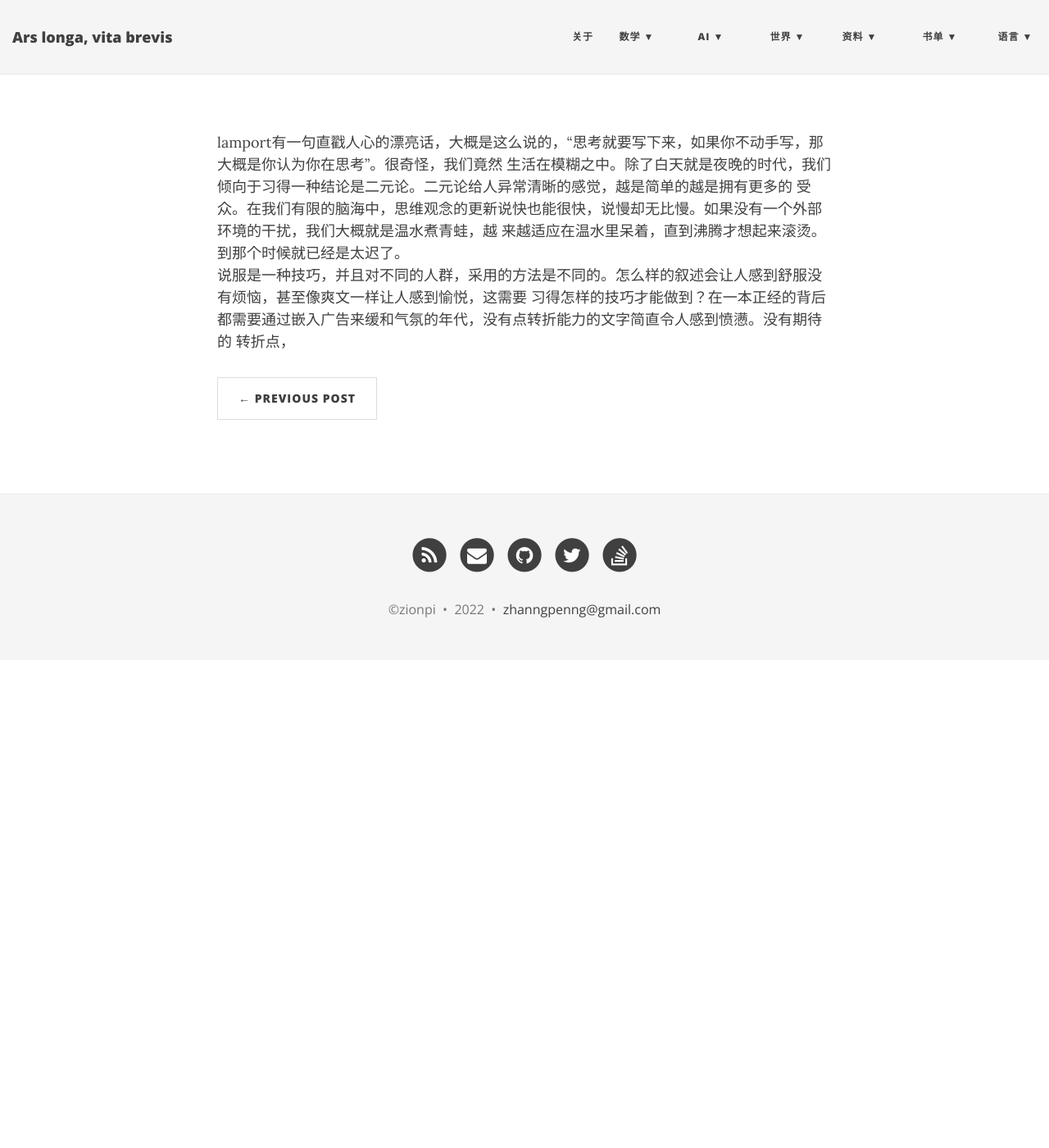
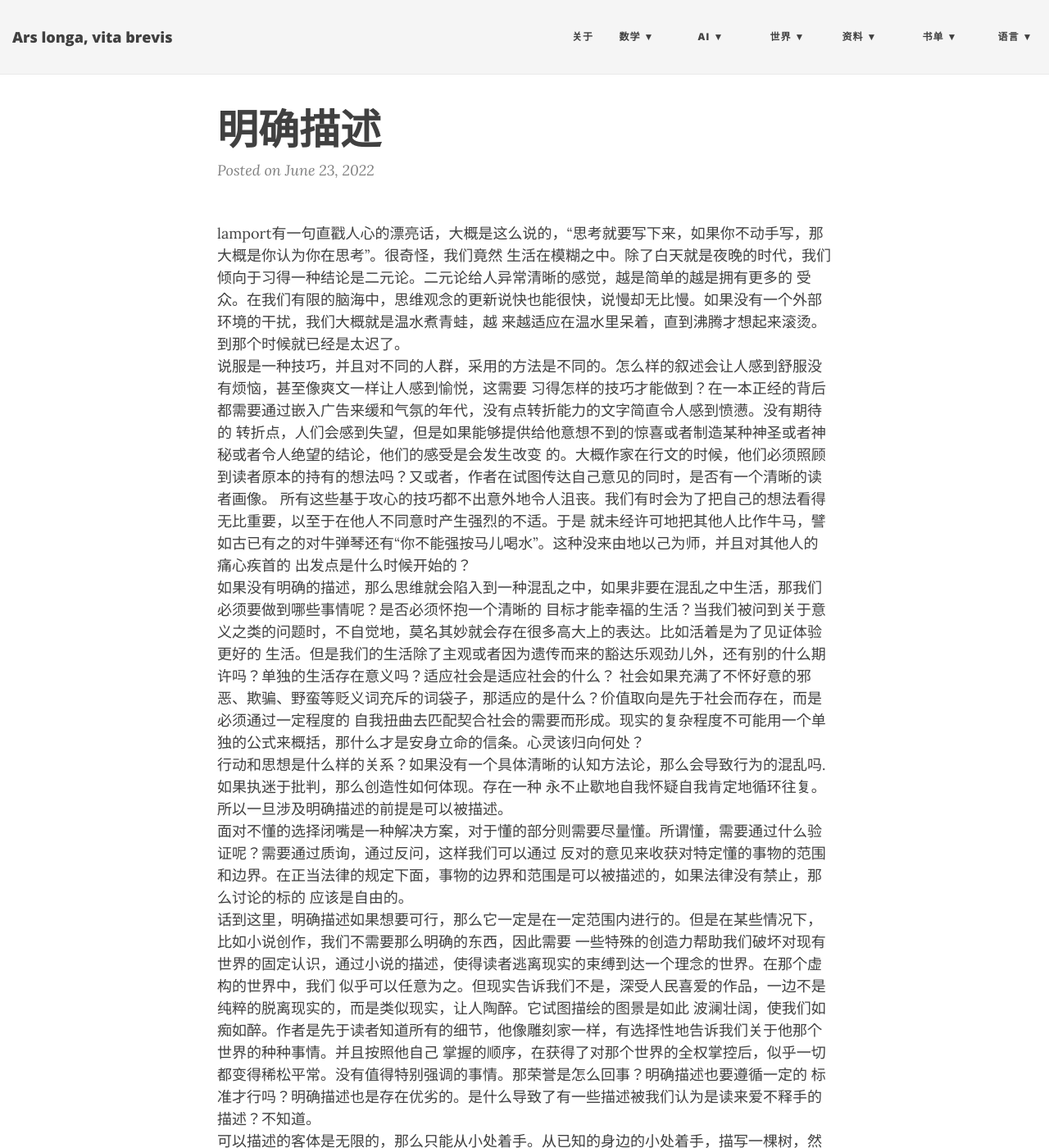
Before and after one commit to ZionPi/zionpi.github.io, a Jekyll site: the page built from _posts/2022-06-23-explicit-portray.md, in a window 1280 px wide and 1400 px high. Shown: the whole window at 82% size. Built offline with Jekyll 4.4.1, drawn with Linux system fonts in a browser that asks for light colours; nearby versions of some CDN libraries; some of the changed text lies outside the part shown.

```diff
--- a/_posts/2022-06-23-explicit-portray.md
+++ b/_posts/2022-06-23-explicit-portray.md
@@ -8,4 +8,25 @@
 来越适应在温水里呆着，直到沸腾才想起来滚烫。到那个时候就已经是太迟了。
 说服是一种技巧，并且对不同的人群，采用的方法是不同的。怎么样的叙述会让人感到舒服没有烦恼，甚至像爽文一样让人感到愉悦，这需要
 习得怎样的技巧才能做到？在一本正经的背后都需要通过嵌入广告来缓和气氛的年代，没有点转折能力的文字简直令人感到愤懑。没有期待的
-转折点，
+转折点，人们会感到失望，但是如果能够提供给他意想不到的惊喜或者制造某种神圣或者神秘或者令人绝望的结论，他们的感受是会发生改变
+的。大概作家在行文的时候，他们必须照顾到读者原本的持有的想法吗？又或者，作者在试图传达自己意见的同时，是否有一个清晰的读者画像。
+所有这些基于攻心的技巧都不出意外地令人沮丧。我们有时会为了把自己的想法看得无比重要，以至于在他人不同意时产生强烈的不适。于是
+就未经许可地把其他人比作牛马，譬如古已有之的对牛弹琴还有“你不能强按马儿喝水”。这种没来由地以己为师，并且对其他人的痛心疾首的
+出发点是什么时候开始的？
+如果没有明确的描述，那么思维就会陷入到一种混乱之中，如果非要在混乱之中生活，那我们必须要做到哪些事情呢？是否必须怀抱一个清晰的
+目标才能幸福的生活？当我们被问到关于意义之类的问题时，不自觉地，莫名其妙就会存在很多高大上的表达。比如活着是为了见证体验更好的
+生活。但是我们的生活除了主观或者因为遗传而来的豁达乐观劲儿外，还有别的什么期许吗？单独的生活存在意义吗？适应社会是适应社会的什么？
+社会如果充满了不怀好意的邪恶、欺骗、野蛮等贬义词充斥的词袋子，那适应的是什么？价值取向是先于社会而存在，而是必须通过一定程度的
+自我扭曲去匹配契合社会的需要而形成。现实的复杂程度不可能用一个单独的公式来概括，那什么才是安身立命的信条。心灵该归向何处？
+行动和思想是什么样的关系？如果没有一个具体清晰的认知方法论，那么会导致行为的混乱吗.  如果执迷于批判，那么创造性如何体现。存在一种
+永不止歇地自我怀疑自我肯定地循环往复。所以一旦涉及明确描述的前提是可以被描述。
+面对不懂的选择闭嘴是一种解决方案，对于懂的部分则需要尽量懂。所谓懂，需要通过什么验证呢？需要通过质询，通过反问，这样我们可以通过
+反对的意见来收获对特定懂的事物的范围和边界。在正当法律的规定下面，事物的边界和范围是可以被描述的，如果法律没有禁止，那么讨论的标的
+应该是自由的。
+话到这里，明确描述如果想要可行，那么它一定是在一定范围内进行的。但是在某些情况下，比如小说创作，我们不需要那么明确的东西，因此需要
+一些特殊的创造力帮助我们破坏对现有世界的固定认识，通过小说的描述，使得读者逃离现实的束缚到达一个理念的世界。在那个虚构的世界中，我们
+似乎可以任意为之。但现实告诉我们不是，深受人民喜爱的作品，一边不是纯粹的脱离现实的，而是类似现实，让人陶醉。它试图描绘的图景是如此
+波澜壮阔，使我们如痴如醉。作者是先于读者知道所有的细节，他像雕刻家一样，有选择性地告诉我们关于他那个世界的种种事情。并且按照他自己
+掌握的顺序，在获得了对那个世界的全权掌控后，似乎一切都变得稀松平常。没有值得特别强调的事情。那荣誉是怎么回事？明确描述也要遵循一定的
+标准才行吗？明确描述也是存在优劣的。是什么导致了有一些描述被我们认为是读来爱不释手的描述？不知道。
+可以描述的客体是无限的，那么只能从小处着手。从已知的身边的小处着手，描写一棵树，然后发现一个森林。
```
Also changed, not shown: other parts of _posts/2022-06-23-explicit-portray.md (+1 -1 lines).
